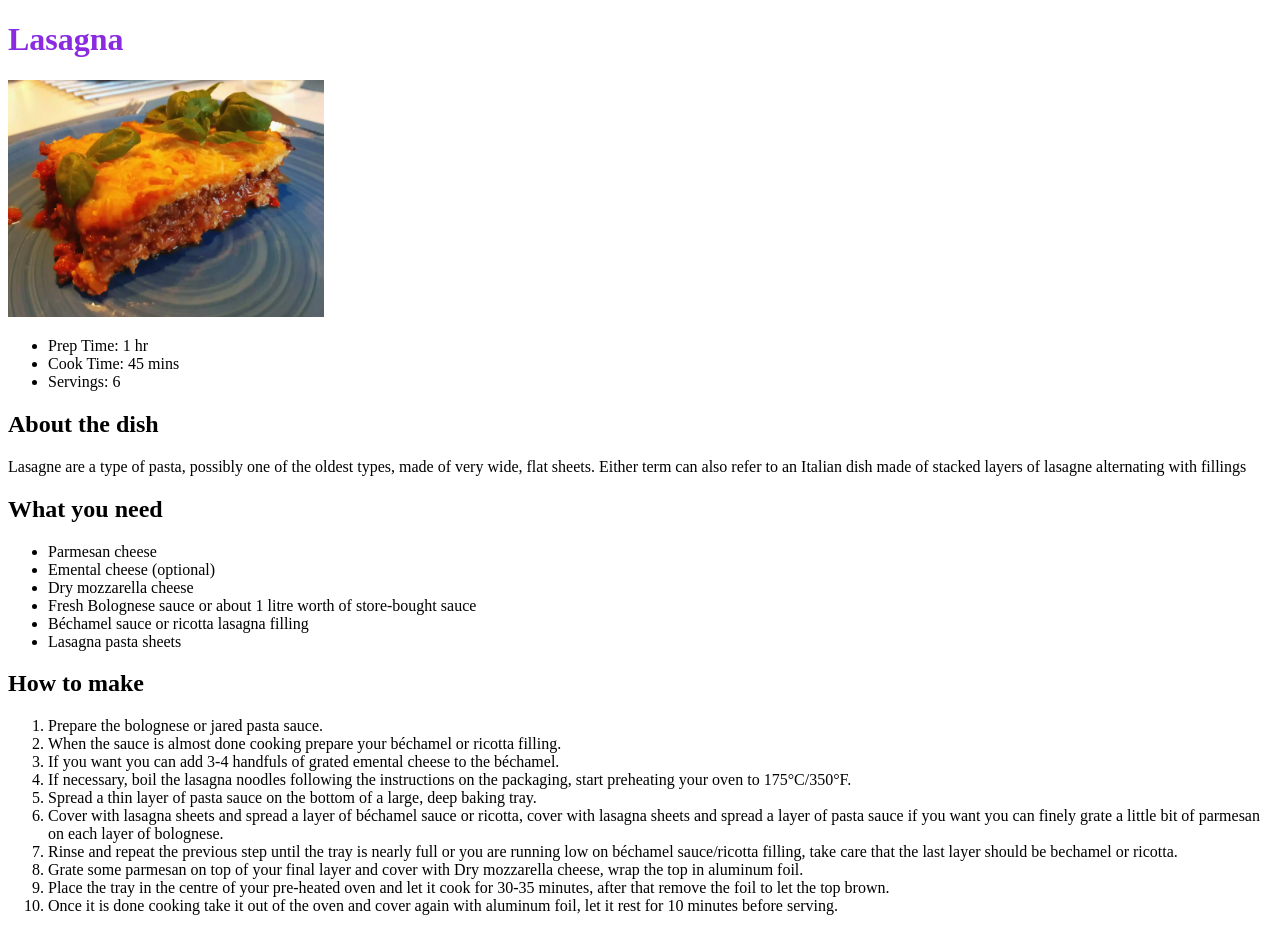
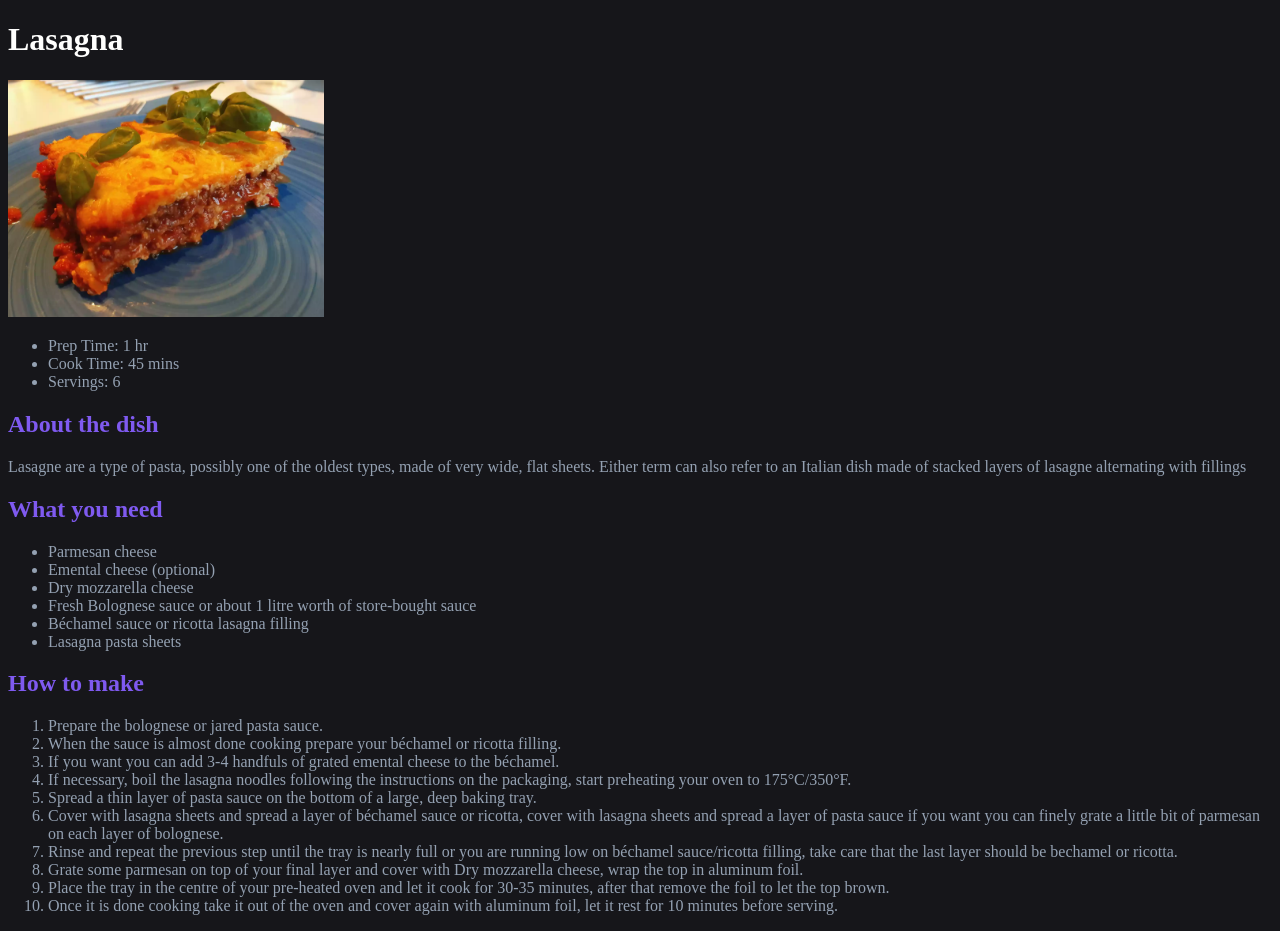
Before and after one commit to swarnimcodes/odin-recipes, a plain HTML site: page recipes/lasagna.html in a window 1280 px wide. Drawn offline with Linux system fonts and the light colour scheme.

```diff
--- a/css/style.css
+++ b/css/style.css
@@ -3,5 +3,14 @@
   height: auto;
 }
 h1 {
-    color: blueviolet;
+    color: #fffffe;
 }
+h2 {
+    color: #7f5af0;
+}
+body {
+    background-color: #16161a;
+}
+body {
+    color: #94a1b2;
+}
```
Also changed, not shown: 1 other file.
